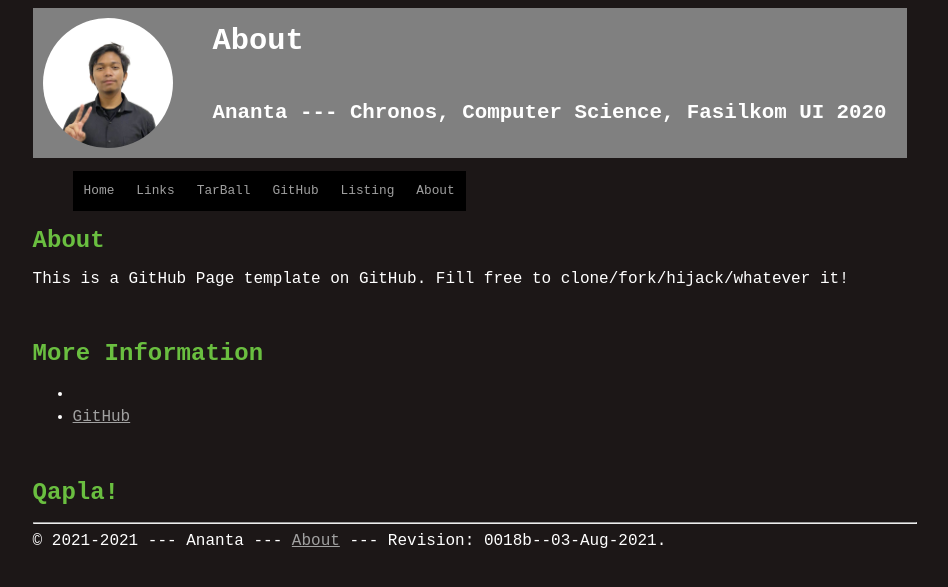
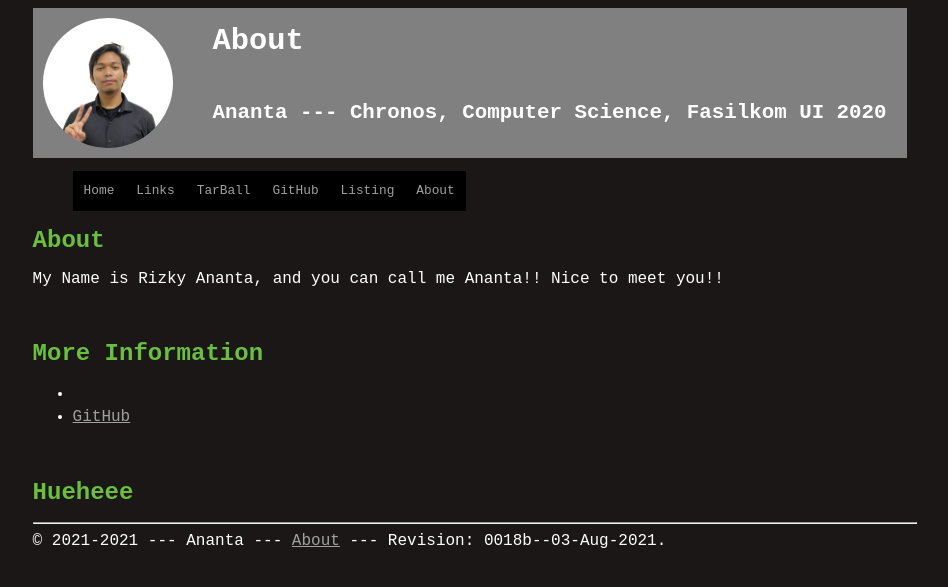
Before and after one commit to anantaristik/os212, a Jekyll site: the page built from about.md, in a window 1280 px wide. Shown: the top 587 px of the page, without its empty margins (165-1113 px from the left). Built offline with Jekyll 4.4.1, drawn with Linux system fonts in a browser that asks for light colours; our own code applies the rules of GitHub Pages for plain Markdown files.

Commit message:
GHP Updates again

```diff
--- a/_config.yml
+++ b/_config.yml
@@ -19,7 +19,7 @@ navbarlinks:
   link:      "/000.html"
 - navbar:    "About"
   link:      "/ABOUT/"
-title:       "Anantaristik Page Template"
+title:       "Anantaristik Page"
 lang:        "en-US"
 author:      "Ananta"
 address:     "Chronos, Computer Science, Fasilkom UI 2020"
--- a/about.md
+++ b/about.md
@@ -4,24 +4,19 @@ permalink: /ABOUT/
 
 # About
 
-This is a GitHub Page template on GitHub.
-Fill free to clone/fork/hijack/whatever it!
+My Name is Rizky Ananta, and you can call me Ananta!!
+Nice to meet you!!
 
 <br>
 # More Information
 
 <ul><li>
-{% for ii in site.navbarlinks %}
-  {% if ii.navbar == "GitHub Page" %}
-    <a href="{{ ii.link | relative_url }}">{{ ii.navbar }}</a>
-  {% endif %}
-{% endfor %}
 </li><li>
 {% for ii in site.navbarlinks %}
   {% if ii.navbar == "GitHub" %}
-    <a href="{{ ii.link | relative_url }}">{{ ii.navbar }}</a>
+    <a href="{{ ii.link | https://github.com/anantaristik }}">{{ ii.navbar }}</a>
   {% endif %}
 {% endfor %}
 </li></ul><br>
 
-# Qapla!
+# Hueheee
```
Also changed, not shown: index.md (+5 -5 lines).
